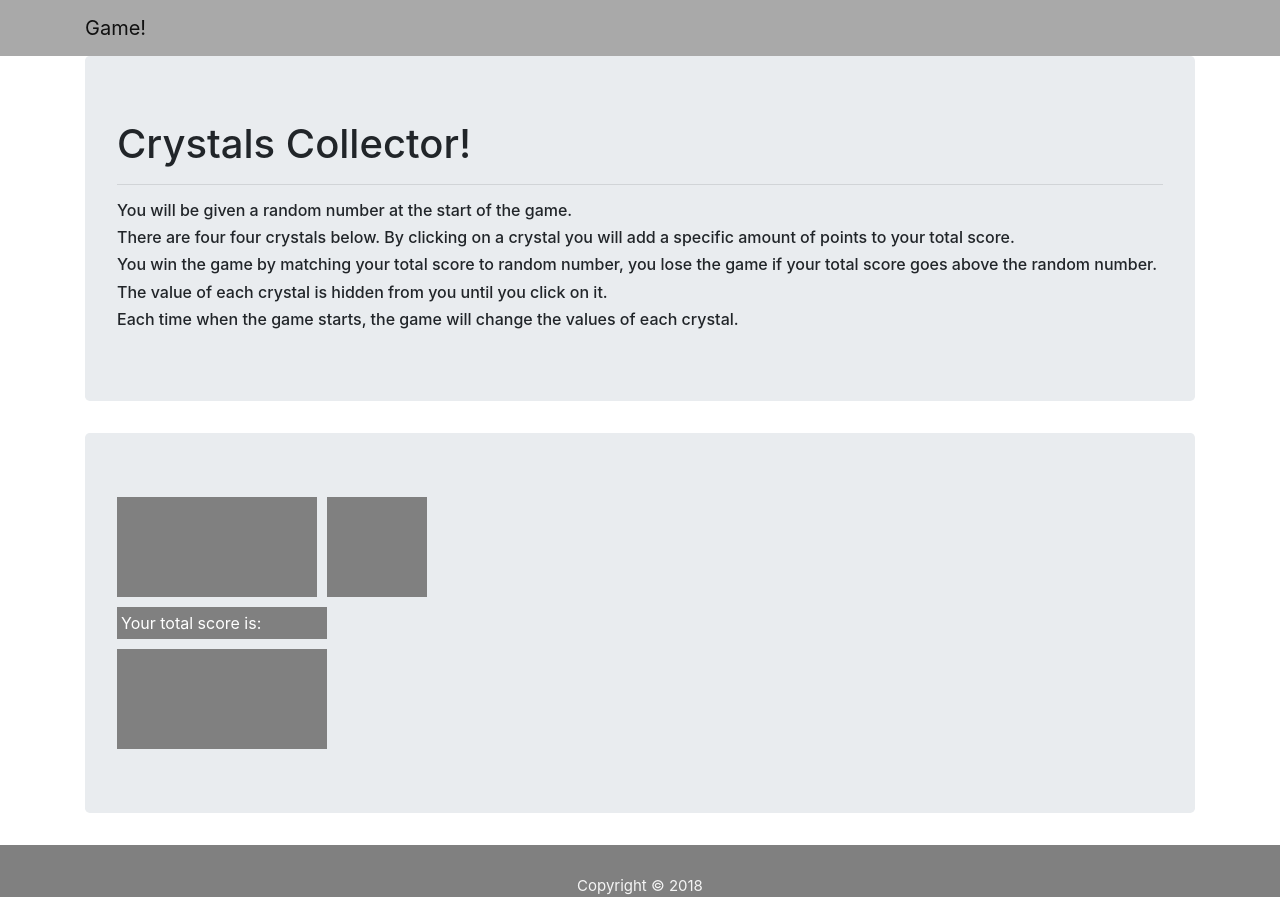
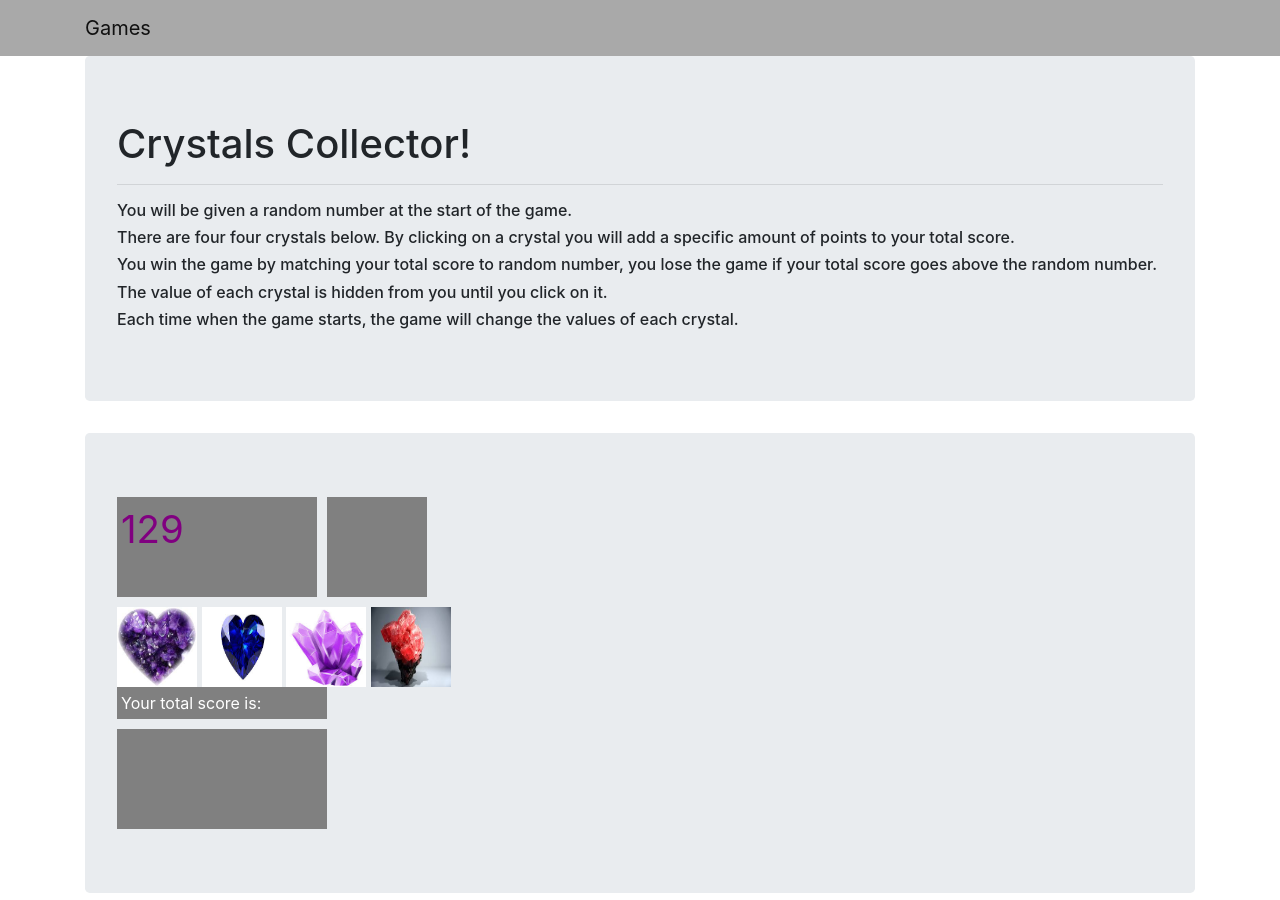
Before and after one commit to ririob/week-4-game, a plain HTML site: page index.html in a window 1280 px wide. Shown: the top 900 px of the page. Drawn offline with nearby package versions, Linux system fonts and the light colour scheme.

Commit message:
adds function to generate random number

```diff
--- a/assets/css/style.css
+++ b/assets/css/style.css
@@ -51,7 +51,7 @@ body {
     display: inline;
 }
 
-.crystal-img {
+img {
     width: 80px;
     height: 80px;
     cursor: pointer;
--- /dev/null
+++ b/assets/javascript/game.js
@@ -0,0 +1,14 @@
+$(document).ready(function() {
+    // Creating Variables
+    var randomNumber = 0;
+
+    // Function to create random number at start of game
+    function generateRandomNumber () {
+        // In this line I calculated the the randomNumber to give me a random number between 19 and 120
+        randomNumber = Math.floor(Math.random() * 120) + 19;
+        // Here I will append the random number to my HTML page
+        $("#random-area").append(randomNumber);
+    }
+    // calling the generateRandomNumber function
+    generateRandomNumber();
+})
--- a/index.html
+++ b/index.html
@@ -14,7 +14,7 @@
     <nav class="navbar navbar-expand-lg navbar-light" style="background-color: darkgray;">
         <div class="container">
             <div class="navbar-header">
-              <a class="navbar-brand" href="#">Game!</a>
+              <a class="navbar-brand" href="https://ririob.github.io/Bootstrap-Portfolio/portfolio.html">Games</a>
             </div>
         </div>
     </nav>
@@ -42,7 +42,12 @@
 
                     <div>
                         <!-- Crystals -->
-                        <div id="crystal-area"></div>
+                        <div id="crystal-area">
+                            <img src="assets/images/crystal-1.jpg" alt="crystal1">
+                            <img src="assets/images/crystal-2.jpg" alt="crystal2">
+                            <img src="assets/images/crystal-3.jpg" alt="crystal3">
+                            <img src="assets/images/crystal-4.jpg" alt="crystal4">
+                        </div>
                         <div id="score-title">Your total score is:</div>
                         <!-- Score Display -->
                         <div id="score-area"></div>
```
Also changed, not shown: 1 other file.
